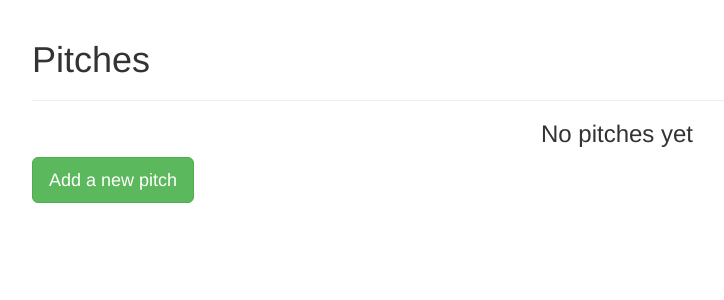
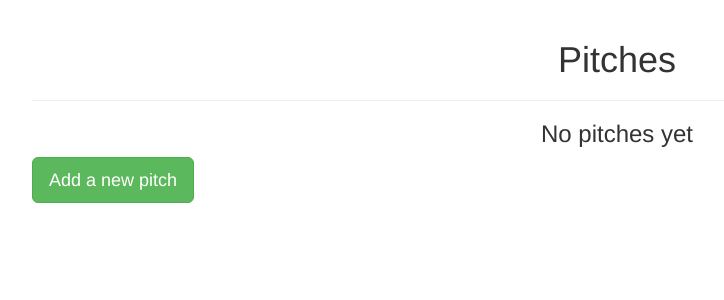
Before and after one commit to Jeffmusa/PITCH-POOL, a Flask app: page /pitch in a window 1280 px wide. Shown: the part 102-402 px from the top of the page, without its empty margins (23-747 px from the left). Run offline with Flask 2, Linux system fonts and the light colour scheme; some libraries are stand-ins or nearby versions.

Commit message:
routing done

```diff
--- a/app/templates/pitch.html
+++ b/app/templates/pitch.html
@@ -4,7 +4,7 @@
 <div class="container">
 <div class="row">
 
-        <h1>Pitches</h1>
+        <h1 class="text-center">Pitches</h1>
         <hr>
 
         {% if pitches %}
```
